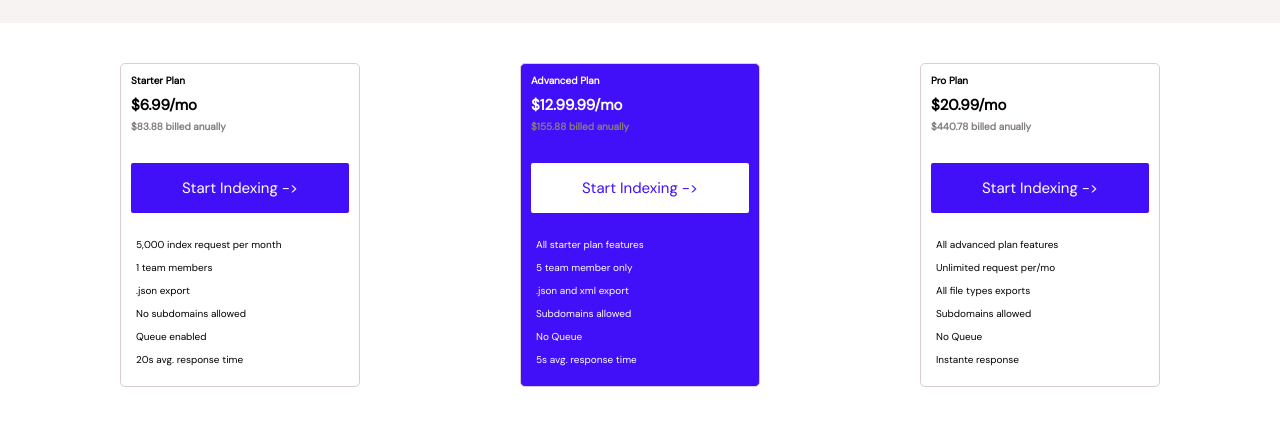
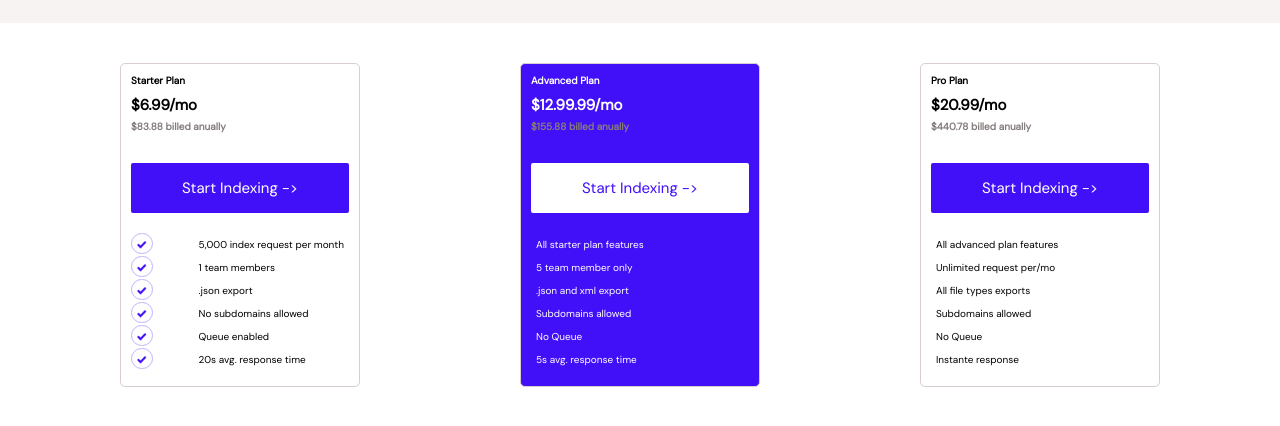
Before and after one commit to alepaez-dev/myFirstLayout, a plain HTML site: page index.html in a window 1280 px wide. Shown: the part 300-726 px from the top of the page. Drawn offline with Linux system fonts and the light colour scheme.

Commit message:
Le agregue iconos, nada mas faltan las demas secciones de iconos

```diff
--- a/css/style.css
+++ b/css/style.css
@@ -71,6 +71,36 @@ h1 {
 
 main{
     height: 400px;
+}
+
+.seccion-abajo-row{
+    display: flex;
+    flex-direction: row;
+    justify-content: space-between;
+}
+
+.iconos{
+    display: flex;
+    flex-direction: column;
+    flex-direction: space-around;
+    /* margin-top: 15px;
+    margin-bottom: 5px;
+    margin-right: 5px; */
+}
+
+.iconos ul{
+    height: 13%;
+    border: #c2b2fd solid 1px;
+    border-radius: 20px;
+    padding: 0;
+    margin-bottom: 2px;
+
+}
+
+.listas ul{
+    height: 13%;
+    margin-bottom: 2px;
+
 }
 .main .starter {
     border: 1px rgb(216, 206, 206) solid;
--- a/index.html
+++ b/index.html
@@ -47,12 +47,24 @@
 
                 <div class="section2">
                     <a class="botones" href="#">Start Indexing -></a>
+                    <div class= "seccion-abajo-row">
+                        <div class="iconos">
+                           <ul> <img src="assets/images/checkmark-onpurple.png" width = "10px"alt=""> </ul>
+                           <ul> <img src="assets/images/checkmark-onpurple.png" width = "10px"alt=""> </ul>
+                           <ul> <img src="assets/images/checkmark-onpurple.png" width = "10px"alt=""> </ul>
+                           <ul> <img src="assets/images/checkmark-onpurple.png" width = "10px"alt=""> </ul>
+                           <ul> <img src="assets/images/checkmark-onpurple.png" width = "10px"alt=""> </ul>
+                           <ul> <img src="assets/images/checkmark-onpurple.png" width = "10px"alt=""> </ul>
+                        </div>
+                        <div class="listas">
                             <ul>5,000 index request per month</ul>
                             <ul>1 team members</ul>
                             <ul>.json export</ul>
                             <ul>No subdomains allowed</ul>
                             <ul>Queue enabled</ul>
                             <ul>20s avg. response time</ul>
+                        </div>
+                    </div>
                 </div>
             </div>
             <div class="advanced">
```
Lines whose indentation alone changed are shown as unchanged.
